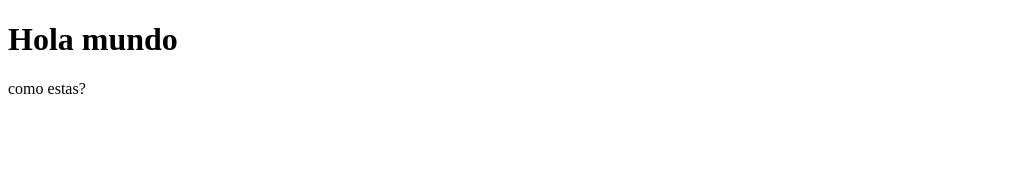
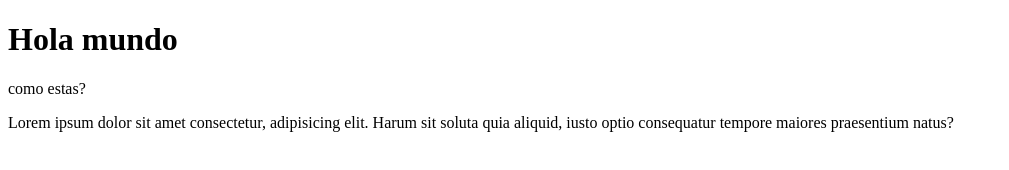
Before and after one commit to MLeoM1/repositorio-1, a plain HTML site: page index.html in a window 1280 px wide. Shown: the whole page, without its empty margins (0-1009 px from the left). Drawn offline with Linux system fonts and the light colour scheme.

Commit message:
agregando un new p

```diff
--- a/index.html
+++ b/index.html
@@ -9,5 +9,6 @@
 <body>
     <h1>Hola mundo</h1>
     <p>como estas?</p>
+    <p>Lorem ipsum dolor sit amet consectetur, adipisicing elit. Harum sit soluta quia aliquid, iusto optio consequatur tempore maiores praesentium natus?</p>
 </body>
 </html>
```
